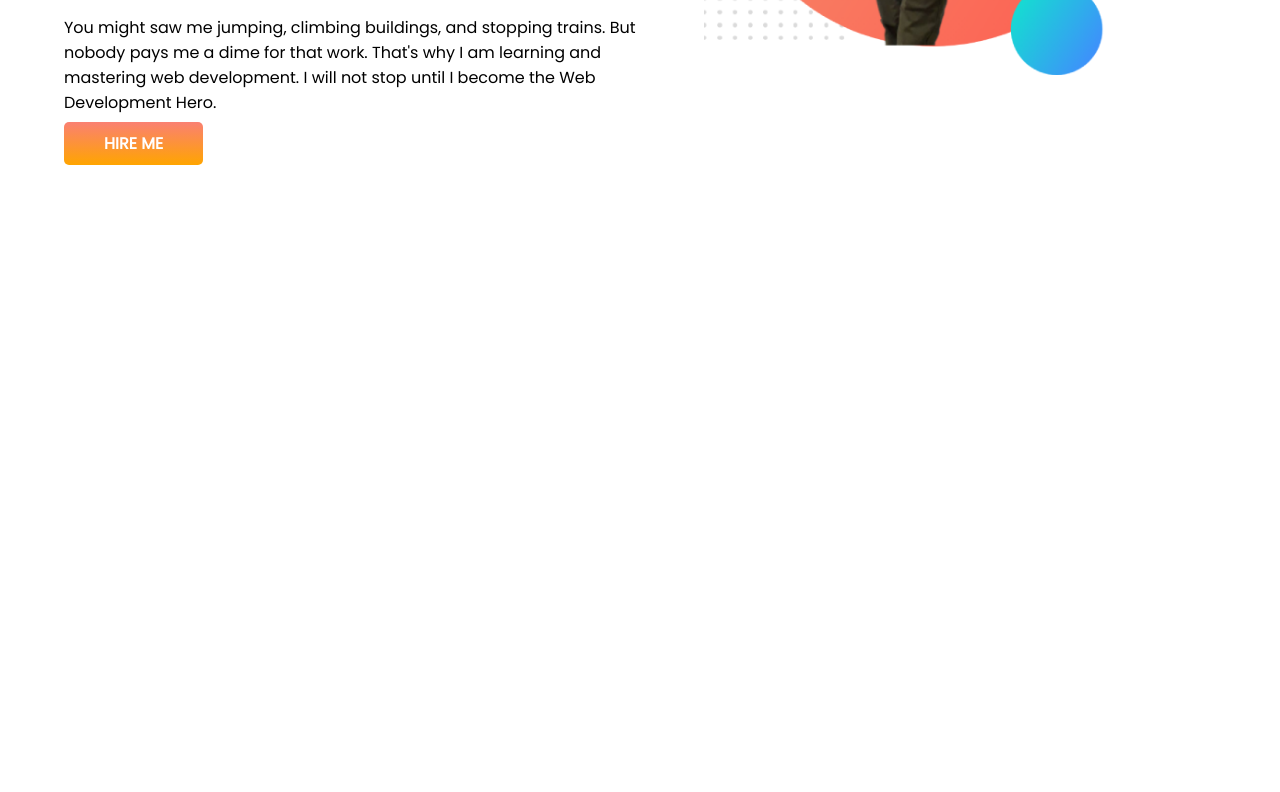
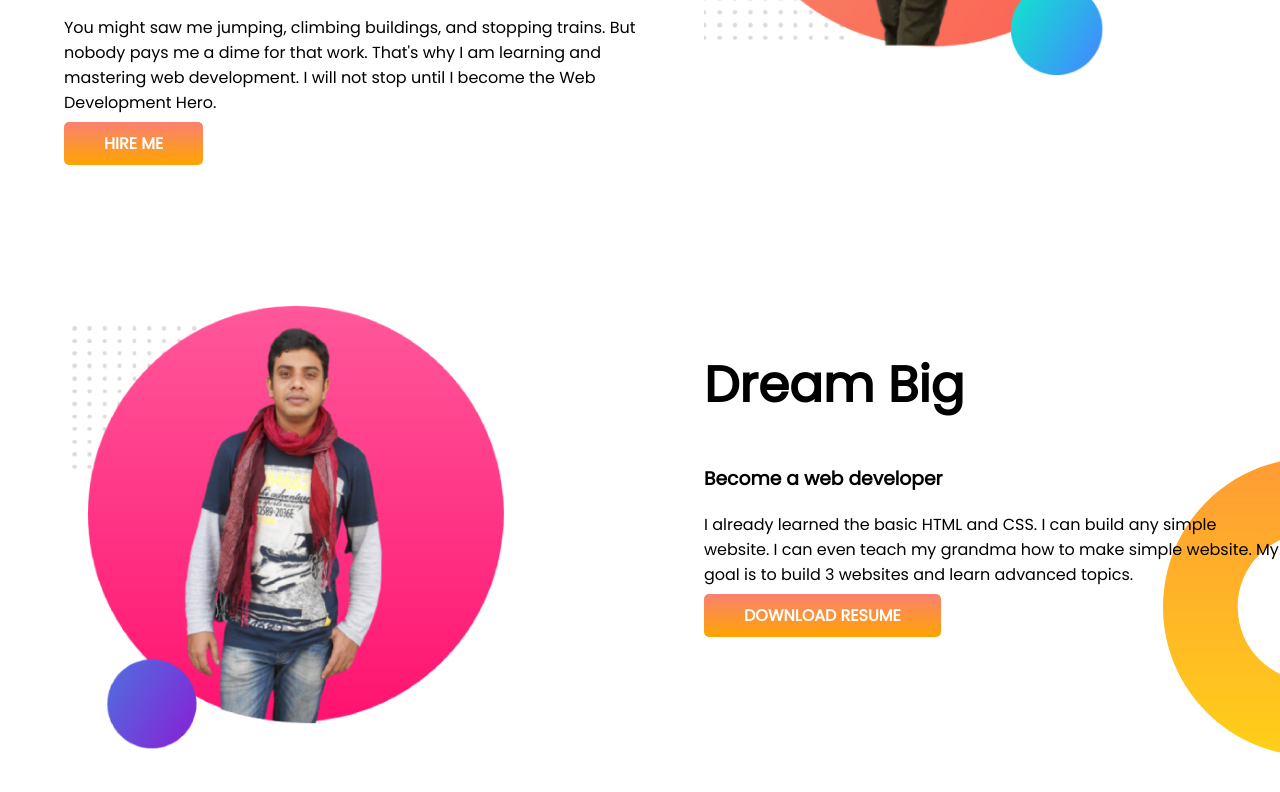
Before and after one commit to Mosharrofhcse/developer-portfolio, a plain HTML site: page index.html in a window 1280 px wide. Shown: the part 382-1174 px from the top of the page. Before the commit the page ends 800 px from the top, so only its background shows below. Drawn offline with Linux system fonts and the light colour scheme.

Commit message:
dream-bid section added

```diff
--- a/index.html
+++ b/index.html
@@ -27,5 +27,18 @@
 
     </section>
 
+    <section class="dream-big">
+        <div class="half-width">
+            <img src="images/my-second-bg2.png" alt="">
+        </div>
+        <div class="half-width">
+            <h1>Dream Big</h1>
+            <h3>Become a web developer</h3>
+            <p>I already learned the basic HTML and CSS. I can build any simple website. I can even teach my grandma how to make simple website. My goal is to build 3 websites and learn advanced topics.</p>
+            <a class="link_button" target="_blank" href="">DOWNLOAD RESUME</a>
+        </div>
+
+    </section>
+
 </body>
 </html>
--- a/style.css
+++ b/style.css
@@ -10,6 +10,7 @@ h1{
 }
 section{
     display: flex;
+    margin-bottom: 150px;
 }
 .half-width{
     width: 50%;
@@ -33,3 +34,10 @@ section{
     background-image: url(images/top-banner.png);
     background-repeat: no-repeat;
 }
+.dream-big{
+    background-image: url(images/dream-bg.png);
+    background-repeat: no-repeat;
+    background-position:right;
+    background-position-y: bottom;
+
+}
```
